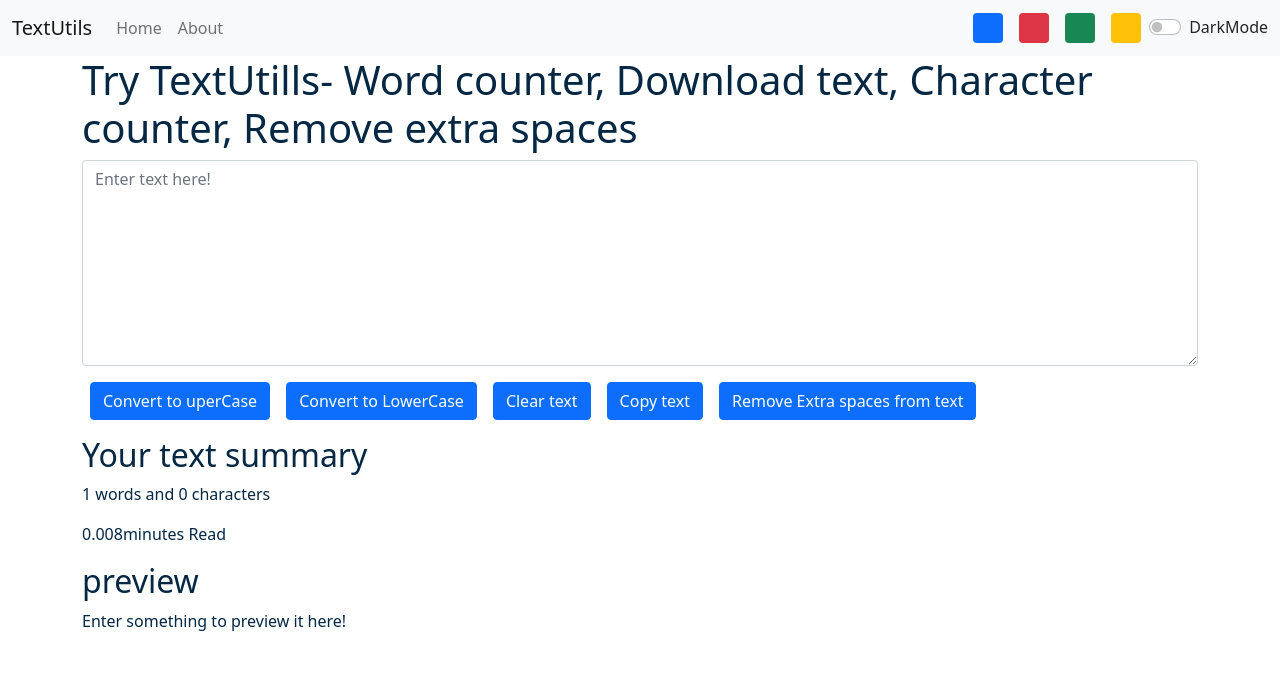
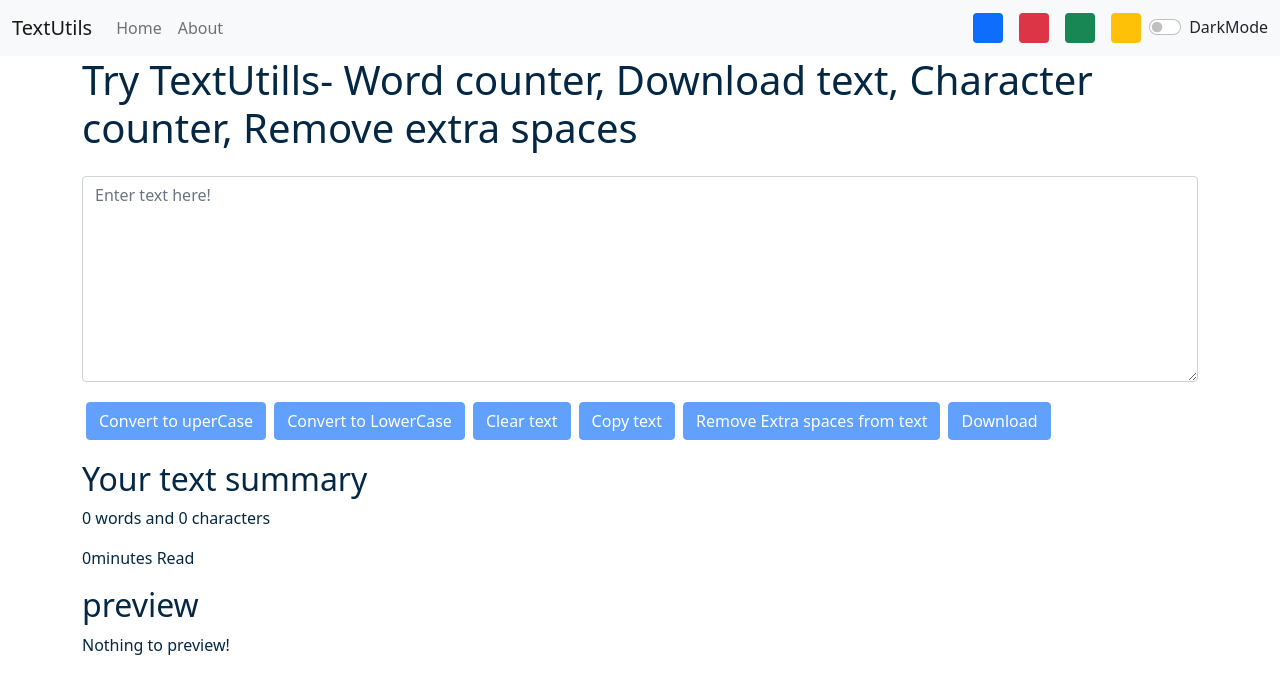
Before and after one commit to Numan381/textutils, a React (Create React App) app: page / in a window 1280 px wide. Shown: the top 694 px of the page. Built offline with nearby package versions, Linux system fonts and the light colour scheme.

Commit message:
Update TextForm.js
Signed-off-by: Numan381 <157959770+Numan381@users.noreply.github.com>

```diff
--- a/src/components/TextForm.js
+++ b/src/components/TextForm.js
@@ -1,8 +1,8 @@
 import React,{useState} from 'react'
 
 export default function TextForm(props) {
+  const [text, setText] = useState('')
     const handleUpClick = ()=>{
-        // console.log("Uppercase was Clicked" + text);
         let newText = text.toUpperCase();
         setText(newText);
         props.showAlert("Converted to uppercase!","success");
@@ -28,30 +28,45 @@ export default function TextForm(props) {
   }
 
     const handleOnChange = (event)=>{
-        // console.log("ON Change");
         setText(event.target.value);
 
     }
-    const [text, setText] = useState('')
+    const handleDownload=()=>{
+      if(text?.length===0){
+        return alert('You cant download an empty file')
+      }
+      const textBlob=new Blob([text],{type:'text/plain'})
+      const url=URL?.createObjectURL(textBlob)
+      const anchortag=document?.createElement('a')
+
+      anchortag.href=url;
+      const fileName=prompt("Enter file name eg:User.txt(Please remember to add extention *.txt)")
+      if(fileName?.length===0)return;
+      anchortag.download=fileName
+      anchortag.click()
+
+    }
   return (
     <>
     <div className="container" style={{color:props.mode==='dark'?'white':'#042743'}}>
-        <h1>{props.heading}</h1>
+        <h1 className='mb-4'>{props.heading}</h1>
     <div className="mb-3">
       <textarea className="form-control" placeholder='Enter text here!' value={text}  onChange={handleOnChange} style={{background:props.mode==='dark'?'grey':'white',color:props.mode==='dark'?'white':'#042743'}} id="myBox" rows="8"></textarea>
     </div>
-     <button className="btn btn-primary mx-2" onClick={handleUpClick}>Convert to uperCase</button>
-     <button className="btn btn-primary mx-2" onClick={handleLoClick}>Convert to LowerCase</button>
-     <button className="btn btn-primary mx-2" onClick={handleClearClick}>Clear text</button>
-     <button className="btn btn-primary mx-2" onClick={handleCopy}>Copy text</button>
-     <button className="btn btn-primary mx-2" onClick={handleExtraSpaces}>Remove Extra spaces from text</button>
+     <button disabled ={text.length===0} className="btn btn-primary mx-1 my-1" onClick={handleUpClick}>Convert to uperCase</button>
+     <button disabled ={text.length===0} className="btn btn-primary mx-1 my-1" onClick={handleLoClick}>Convert to LowerCase</button>
+     <button disabled ={text.length===0} className="btn btn-primary mx-1 my-1" onClick={handleClearClick}>Clear text</button>
+     <button disabled ={text.length===0} className="btn btn-primary mx-1 my-1" onClick={handleCopy}>Copy text</button>
+     <button disabled ={text.length===0} className="btn btn-primary mx-1 my-1" onClick={handleExtraSpaces}>Remove Extra spaces from text</button>
+     <button disabled ={text.length===0} className="btn btn-primary mx-1 my-1" onClick={handleDownload}>Download</button>
 </div>
 <div className="container my-3" style={{color:props.mode==='dark'?'white':'#042743'}}>
 <h2>Your text summary</h2>
-<p>{text.split(" ").length} words and {text.length} characters</p>
-<p>{0.008 *text.split(" ").length }minutes Read</p>
+{/* <p>{text.split(/([" "])+/g)?.filter((e)=>/([" "])+/g.test(e)).length} words and {text.length} characters</p> */}
+<p>{text.split(/\s+/).filter((element)=>{return element.length!==0}).length} words and {text.length} characters</p>
+<p>{0.008 *text.split(" ").filter((element)=>{return element.length!==0}).length }minutes Read</p>
 <h2>preview</h2>
-<p>{text.length>0?text:"Enter something to preview it here!"}</p>
+<p>{text.length>0?text:"Nothing to preview!"}</p>
 </div>
 </>
   )
```
